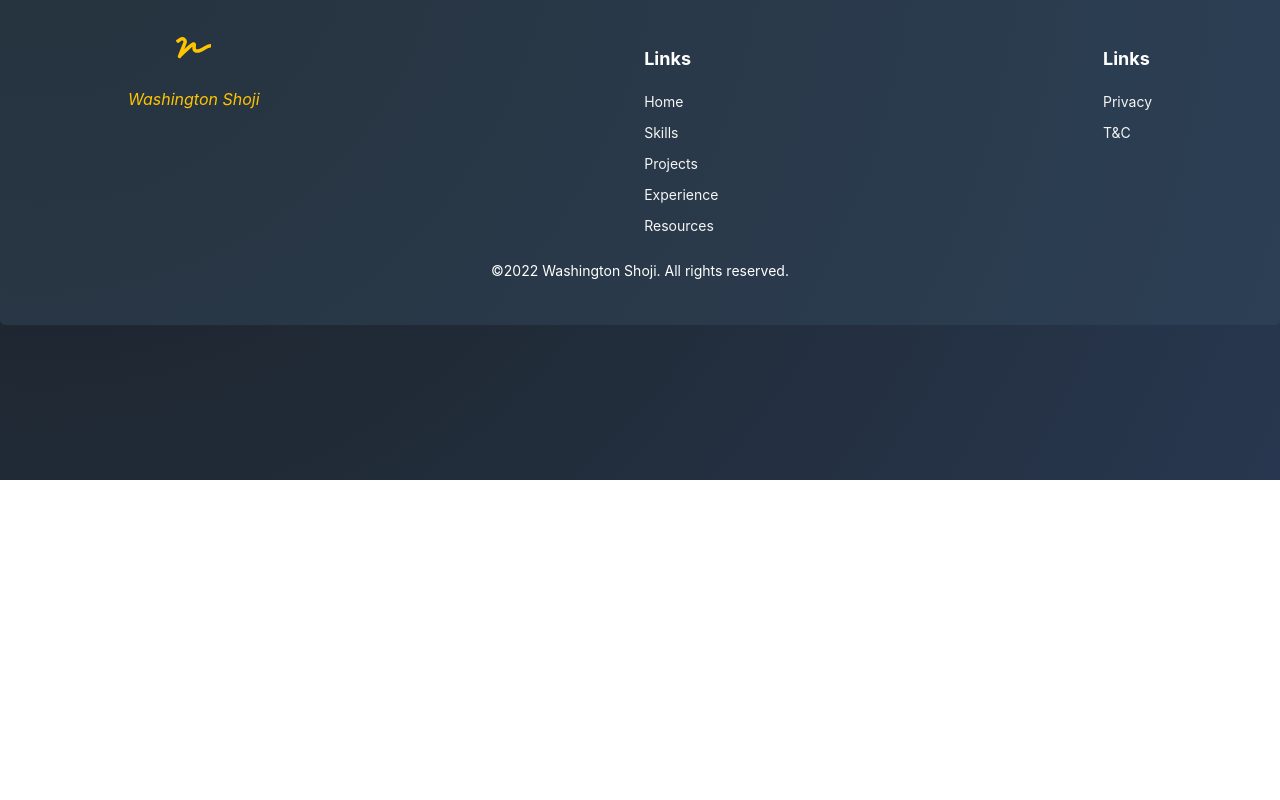
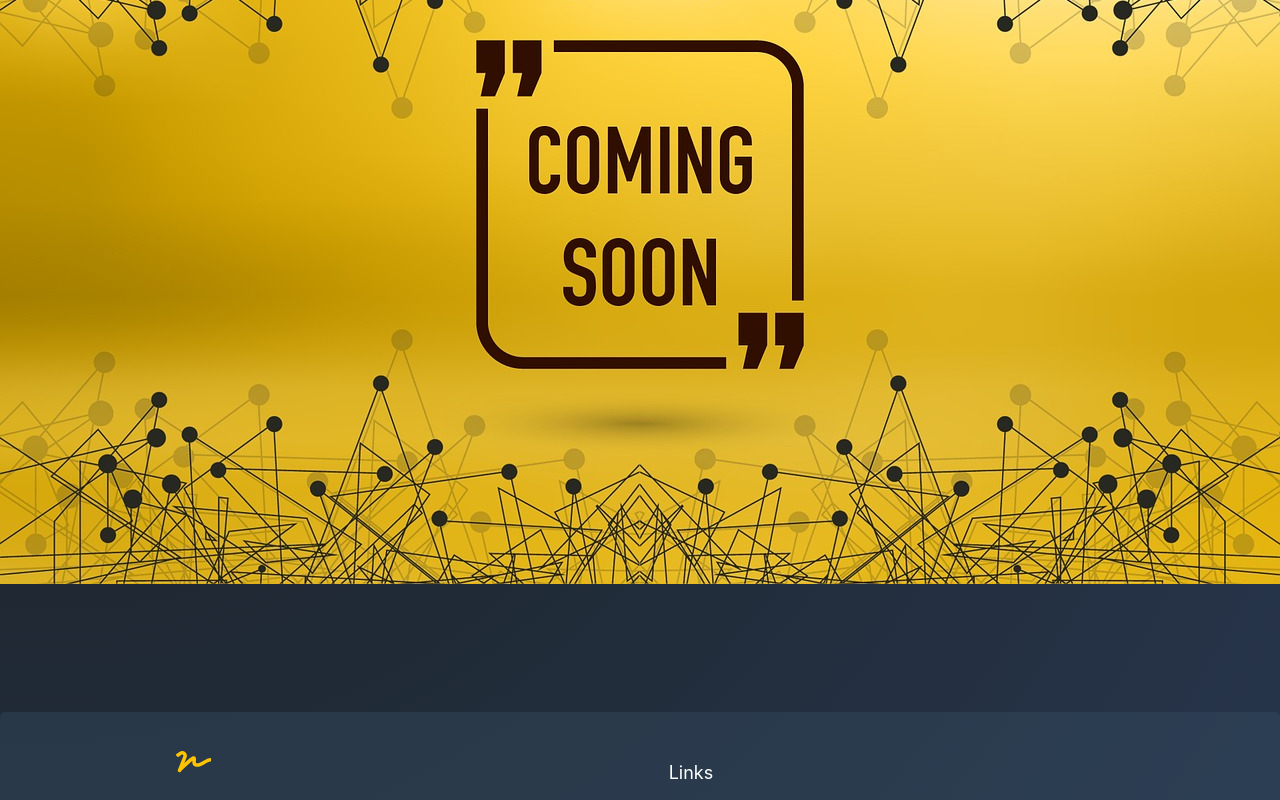
Before and after one commit to washington-shoji/personal-portfolio-nextjs-typescript, a Next.js app: page /resources in a window 1280 px wide. Shown: the part 320-1120 px from the top of the page. Before the commit the page ends 800 px from the top, so only its background shows below. Built offline with nearby package versions, Linux system fonts and the light colour scheme.

Commit message:
refactor(minor): Minor refactoring

```diff
--- a/pages/index.tsx
+++ b/pages/index.tsx
@@ -9,8 +9,9 @@ import Projects from './../src/components/projects/Projects';
 const FrontPage: NextPage = () => {
 	return (
 		<div className={styles.container}>
+			<html lang='en'></html>
 			<Head>
-				<title>Create Next App</title>
+				<title>Washington Shoji Portfolio</title>
 				<meta name='description' content='Generated by create next app' />
 				<link rel='icon' href='/ws_logo.ico' />
 			</Head>
--- a/pages/resources.tsx
+++ b/pages/resources.tsx
@@ -3,12 +3,11 @@ import React, { useState } from 'react';
 import styles from '../styles/Resources.module.scss';
 import bgImage from '../public/assets/images/bg_construction_2.jpg';
 import Image from 'next/image';
-import Link from 'next/link';
 
 export default function Resources<NextPage>(): JSX.Element {
 	return (
 		<div className={styles.container}>
-			{/* <Image src={bgImage} alt='' /> */}
+			<Image src={bgImage} alt='' />
 		</div>
 	);
 }
--- a/src/components/footer/Footer.tsx
+++ b/src/components/footer/Footer.tsx
@@ -1,4 +1,4 @@
-import {FaSignature} from 'react-icons/fa';
+import { FaSignature } from 'react-icons/fa';
 import styles from '../../../styles/Footer.module.scss';
 
 export default function Footer(): JSX.Element {
@@ -9,7 +9,7 @@ export default function Footer(): JSX.Element {
 				<p>Washington Shoji</p>
 			</div>
 			<div className={styles.footer_links}>
-				<h4>Links</h4>
+				<p>Links</p>
 				<p>Home</p>
 				<p>Skills</p>
 				<p>Projects</p>
@@ -17,9 +17,9 @@ export default function Footer(): JSX.Element {
 				<p>Resources</p>
 			</div>
 			<div className={styles.footer_links}>
-				<h4>Links</h4>
+				{/* <p>Links</p>
 				<p>Privacy</p>
-				<p>T&C</p>
+				<p>T&C</p> */}
 			</div>
 
 			<div className={styles.footer_copyright}>
--- a/styles/Footer.module.scss
+++ b/styles/Footer.module.scss
@@ -29,7 +29,7 @@
 	}
 
 	& .footer_links {
-		& h4 {
+		& p:first-child {
 			font-size: 18px;
 			color: white;
 		}
```
